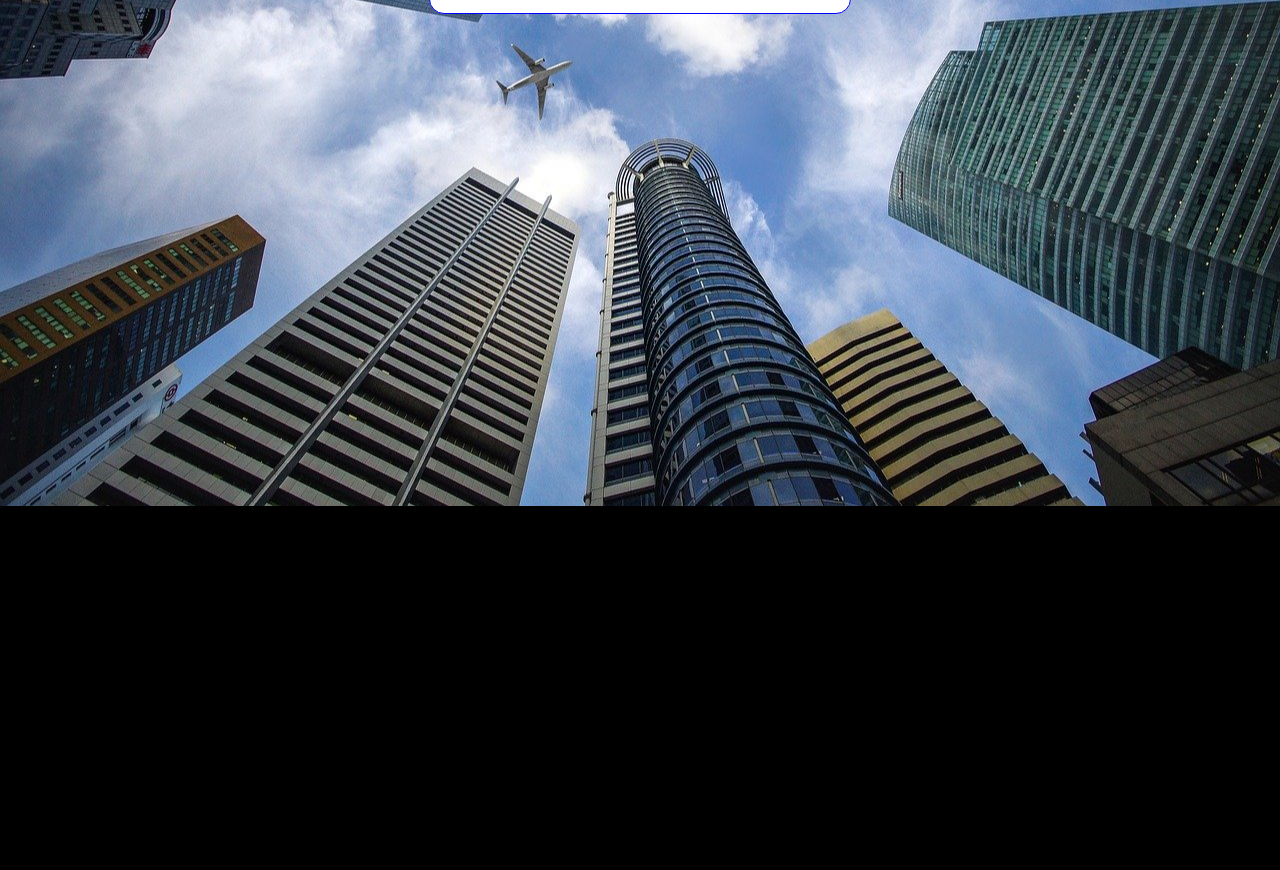
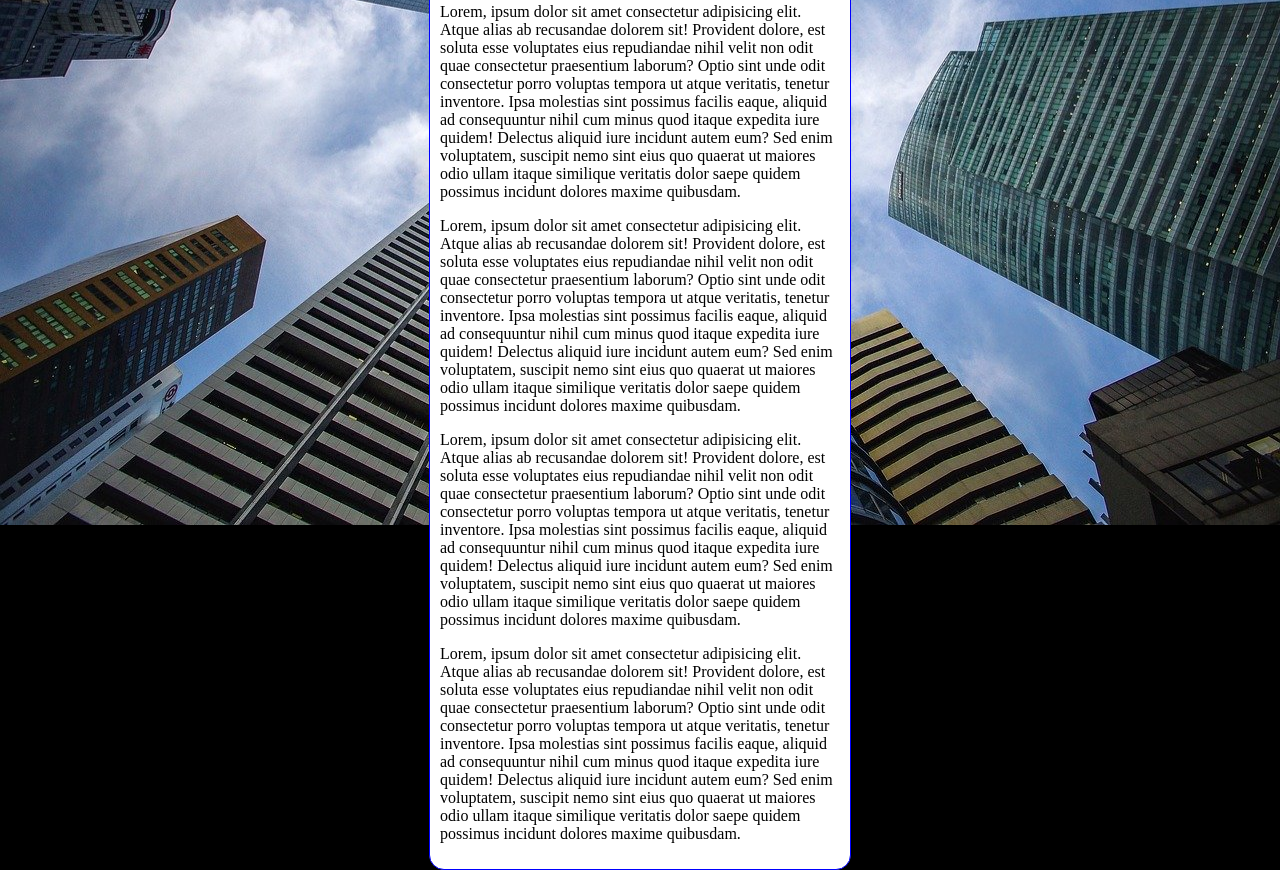
Before and after one commit to rogercluts/html-css, a plain HTML site: page exercicios/ex021/fundo006.html in a window 1280 px wide. Shown: the part 310-1180 px from the top of the page. Before the commit the page ends 816 px from the top, so only its background shows below. Drawn offline with Linux system fonts and the light colour scheme.

Commit message:
Update fundo006.html

```diff
--- a/exercicios/ex021/fundo006.html
+++ b/exercicios/ex021/fundo006.html
@@ -1,19 +1,21 @@
 <!DOCTYPE html>
 <html lang="pt-br">
+
 <head>
     <meta charset="UTF-8">
     <meta name="viewport" content="width=device-width, initial-scale=1.0">
     <title>Document</title>
     <style>
-        body{
+        body {
             height: 100vh;
             background-color: black;
             background-image: url(imagens/wallpaper002.jpg);
             background-position: center center;
             background-repeat: no-repeat;
-            background-size:cover;
+            background-size: cover;
         }
-        main{
+
+        main {
             background-color: white;
             width: 400px;
             padding: 10px;
@@ -23,12 +25,57 @@
         }
     </style>
 </head>
+
 <body>
     <main>
         <h1>Teste de imagem de fundo</h1>
-        <p>Lorem, ipsum dolor sit amet consectetur adipisicing elit. Atque alias ab recusandae dolorem sit! Provident dolore, est soluta esse voluptates eius repudiandae nihil velit non odit quae consectetur praesentium laborum?
-        Optio sint unde odit consectetur porro voluptas tempora ut atque veritatis, tenetur inventore. Ipsa molestias sint possimus facilis eaque, aliquid ad consequuntur nihil cum minus quod itaque expedita iure quidem!
-        Delectus aliquid iure incidunt autem eum? Sed enim voluptatem, suscipit nemo sint eius quo quaerat ut maiores odio ullam itaque similique veritatis dolor saepe quidem possimus incidunt dolores maxime quibusdam.</p>
+        <p>Lorem, ipsum dolor sit amet consectetur adipisicing elit. Atque alias ab recusandae dolorem sit! Provident
+            dolore, est soluta esse voluptates eius repudiandae nihil velit non odit quae consectetur praesentium
+            laborum?
+            Optio sint unde odit consectetur porro voluptas tempora ut atque veritatis, tenetur inventore. Ipsa
+            molestias sint possimus facilis eaque, aliquid ad consequuntur nihil cum minus quod itaque expedita iure
+            quidem!
+            Delectus aliquid iure incidunt autem eum? Sed enim voluptatem, suscipit nemo sint eius quo quaerat ut
+            maiores odio ullam itaque similique veritatis dolor saepe quidem possimus incidunt dolores maxime quibusdam.
+        </p>
+        <p>Lorem, ipsum dolor sit amet consectetur adipisicing elit. Atque alias ab recusandae dolorem sit! Provident
+            dolore, est soluta esse voluptates eius repudiandae nihil velit non odit quae consectetur praesentium
+            laborum?
+            Optio sint unde odit consectetur porro voluptas tempora ut atque veritatis, tenetur inventore. Ipsa
+            molestias sint possimus facilis eaque, aliquid ad consequuntur nihil cum minus quod itaque expedita iure
+            quidem!
+            Delectus aliquid iure incidunt autem eum? Sed enim voluptatem, suscipit nemo sint eius quo quaerat ut
+            maiores odio ullam itaque similique veritatis dolor saepe quidem possimus incidunt dolores maxime quibusdam.
+        </p>
+        <p>Lorem, ipsum dolor sit amet consectetur adipisicing elit. Atque alias ab recusandae dolorem sit! Provident
+            dolore, est soluta esse voluptates eius repudiandae nihil velit non odit quae consectetur praesentium
+            laborum?
+            Optio sint unde odit consectetur porro voluptas tempora ut atque veritatis, tenetur inventore. Ipsa
+            molestias sint possimus facilis eaque, aliquid ad consequuntur nihil cum minus quod itaque expedita iure
+            quidem!
+            Delectus aliquid iure incidunt autem eum? Sed enim voluptatem, suscipit nemo sint eius quo quaerat ut
+            maiores odio ullam itaque similique veritatis dolor saepe quidem possimus incidunt dolores maxime quibusdam.
+        </p>
+        <p>Lorem, ipsum dolor sit amet consectetur adipisicing elit. Atque alias ab recusandae dolorem sit! Provident
+            dolore, est soluta esse voluptates eius repudiandae nihil velit non odit quae consectetur praesentium
+            laborum?
+            Optio sint unde odit consectetur porro voluptas tempora ut atque veritatis, tenetur inventore. Ipsa
+            molestias sint possimus facilis eaque, aliquid ad consequuntur nihil cum minus quod itaque expedita iure
+            quidem!
+            Delectus aliquid iure incidunt autem eum? Sed enim voluptatem, suscipit nemo sint eius quo quaerat ut
+            maiores odio ullam itaque similique veritatis dolor saepe quidem possimus incidunt dolores maxime quibusdam.
+        </p>
+        <p>Lorem, ipsum dolor sit amet consectetur adipisicing elit. Atque alias ab recusandae dolorem sit! Provident
+            dolore, est soluta esse voluptates eius repudiandae nihil velit non odit quae consectetur praesentium
+            laborum?
+            Optio sint unde odit consectetur porro voluptas tempora ut atque veritatis, tenetur inventore. Ipsa
+            molestias sint possimus facilis eaque, aliquid ad consequuntur nihil cum minus quod itaque expedita iure
+            quidem!
+            Delectus aliquid iure incidunt autem eum? Sed enim voluptatem, suscipit nemo sint eius quo quaerat ut
+            maiores odio ullam itaque similique veritatis dolor saepe quidem possimus incidunt dolores maxime quibusdam.
+        </p>
+
     </main>
 </body>
+
 </html>
```
